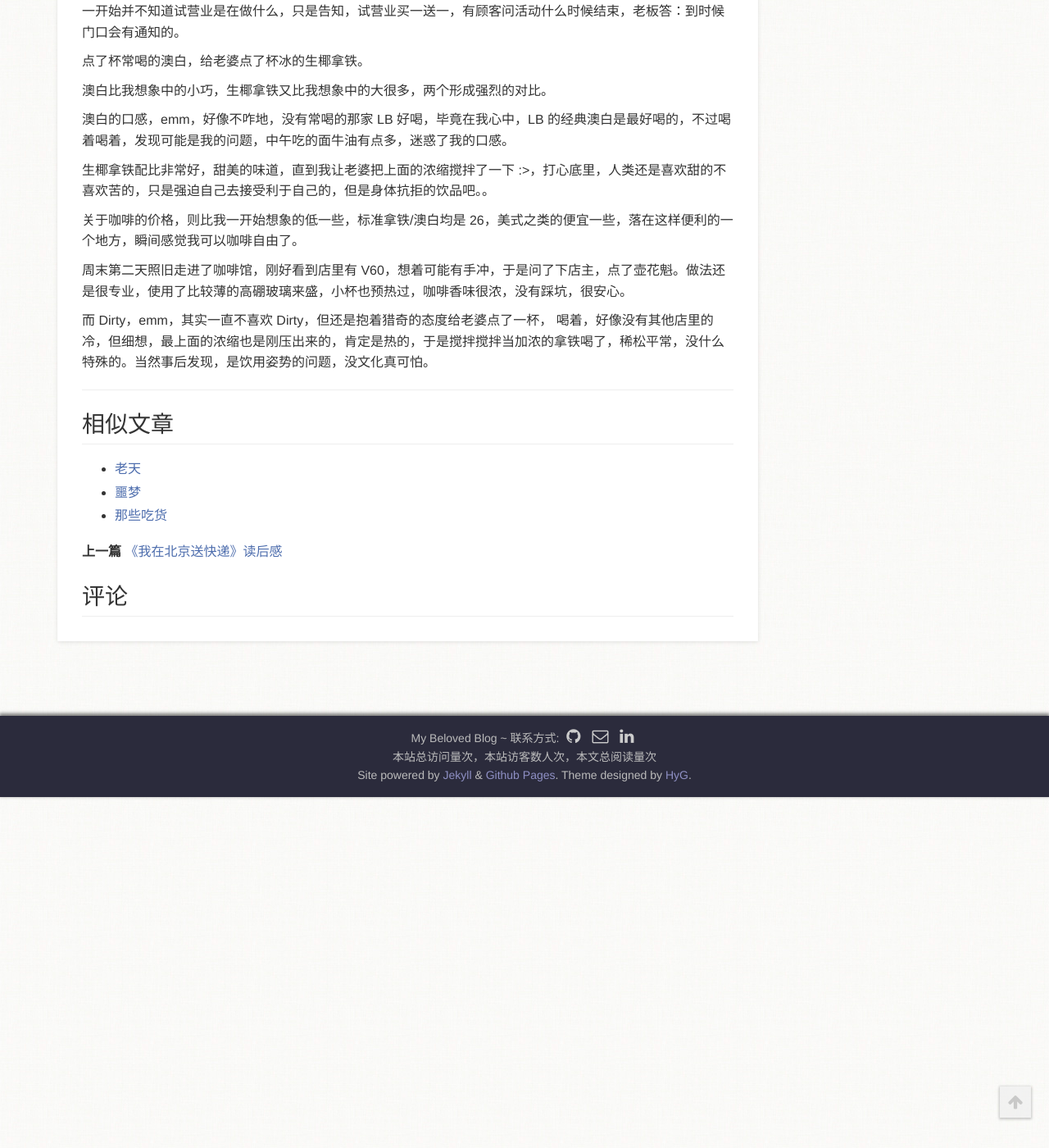
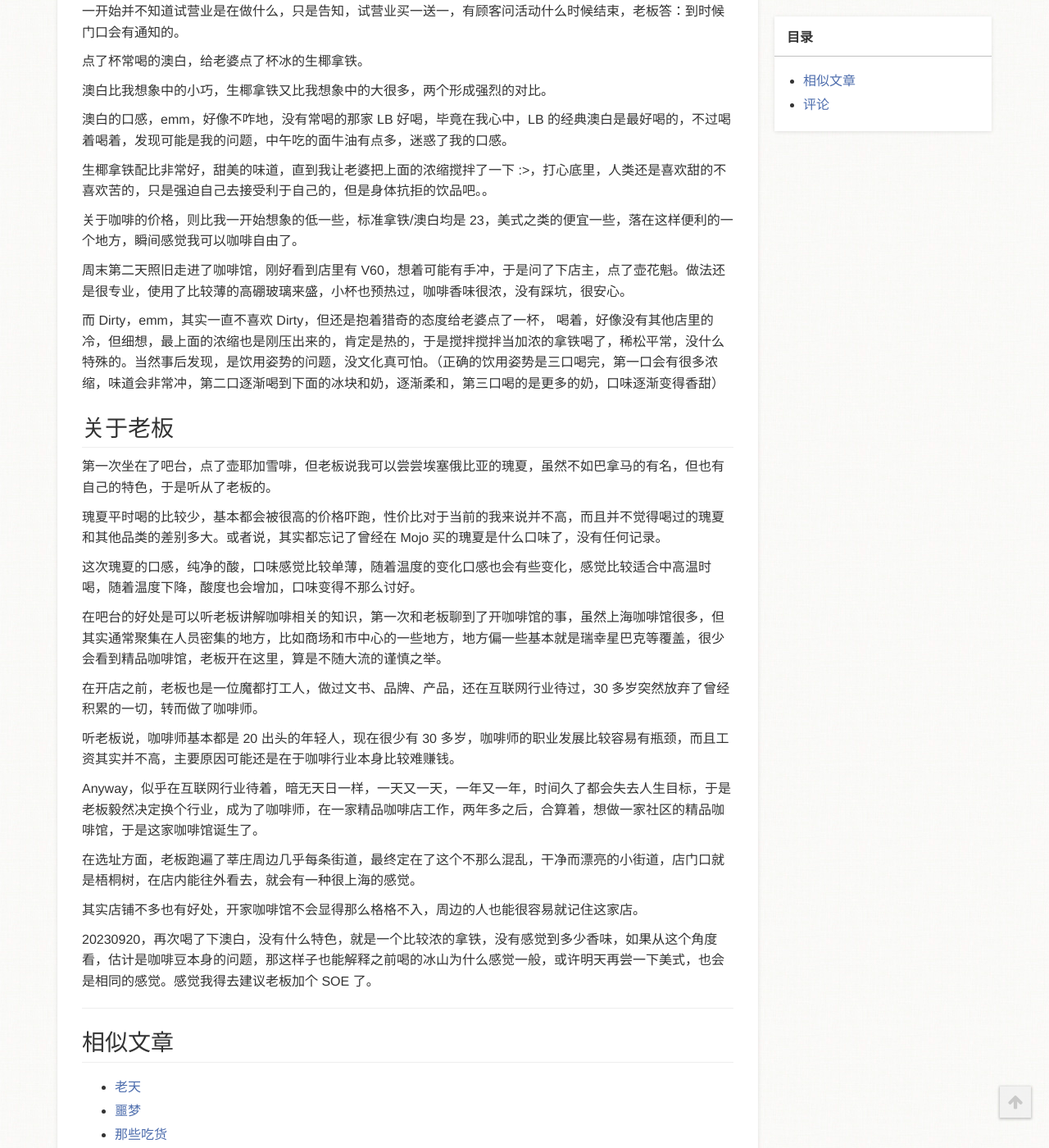
Before and after one commit to zm1990s/halfcoffee, a Jekyll site: the page built from _posts/2023-08-28-barista.markdown, in a window 1280 px wide and 1400 px high, scrolled down 880 px. Shown: the whole window at 82% size. Built offline with Jekyll 4.4.1, drawn with Linux system fonts in a browser that asks for light colours; comment, search, counter and statistics services are not loaded; a style sheet for code colours, icons or effects is not loaded; before the commit the page ends 1852 px from its top, so only the background shows below that; some of the changed text lies outside the part shown.

Commit message:
20230921

```diff
--- a/_posts/2023-08-28-barista.markdown
+++ b/_posts/2023-08-28-barista.markdown
@@ -20,7 +20,7 @@ typora-root-url: ../../halfcoffee
 
 周边虽然没多少烟火气，但有四个小区临近，还有一所小学和一所中学，所以其实人流还算多。周边虽然没有什么公司，但还是有一些打工人，早上来杯续命水，饭后来杯咖啡，稍作休息也挺正常。也偶尔会有外来的人，刚好可以在咖啡馆碰面谈谈商务。最后就是我这类零散的打工人，在家办公未免压抑，可以去咖啡馆换个环境办公。
 
-伴随着各种猜疑，偶尔路过店面就会瞄一眼，看店铺是不是开业了，有那么一天远远望见师傅还在安装灯，但室内有位女士在清扫，这可能就是老板吧，远远望去有些瘦小。店铺的装修风格我倒是很喜欢，素雅的简约风格，白色和浅木为主。
+伴随着各种猜疑，偶尔路过店面就会瞄一眼，看店铺是不是开业了，有那么一天远远望见师傅还在安装灯，但室内有位女士在清扫，这可能就是老板吧，远远望去有些瘦小。店铺的装修风格我倒是很喜欢，素雅的简约风格，白色和浅木为主，空间也挺大。
 
 ## 试营业
 
@@ -36,8 +36,32 @@ typora-root-url: ../../halfcoffee
 
 生椰拿铁配比非常好，甜美的味道，直到我让老婆把上面的浓缩搅拌了一下 :>，打心底里，人类还是喜欢甜的不喜欢苦的，只是强迫自己去接受利于自己的，但是身体抗拒的饮品吧。。
 
-关于咖啡的价格，则比我一开始想象的低一些，标准拿铁/澳白均是 26，美式之类的便宜一些，落在这样便利的一个地方，瞬间感觉我可以咖啡自由了。
+关于咖啡的价格，则比我一开始想象的低一些，标准拿铁/澳白均是 23，美式之类的便宜一些，落在这样便利的一个地方，瞬间感觉我可以咖啡自由了。
 
 周末第二天照旧走进了咖啡馆，刚好看到店里有 V60，想着可能有手冲，于是问了下店主，点了壶花魁。做法还是很专业，使用了比较薄的高硼玻璃来盛，小杯也预热过，咖啡香味很浓，没有踩坑，很安心。
 
-而 Dirty，emm，其实一直不喜欢 Dirty，但还是抱着猎奇的态度给老婆点了一杯， 喝着，好像没有其他店里的冷，但细想，最上面的浓缩也是刚压出来的，肯定是热的，于是搅拌搅拌当加浓的拿铁喝了，稀松平常，没什么特殊的。当然事后发现，是饮用姿势的问题，没文化真可怕。
+而 Dirty，emm，其实一直不喜欢 Dirty，但还是抱着猎奇的态度给老婆点了一杯， 喝着，好像没有其他店里的冷，但细想，最上面的浓缩也是刚压出来的，肯定是热的，于是搅拌搅拌当加浓的拿铁喝了，稀松平常，没什么特殊的。当然事后发现，是饮用姿势的问题，没文化真可怕。（正确的饮用姿势是三口喝完，第一口会有很多浓缩，味道会非常冲，第二口逐渐喝到下面的冰块和奶，逐渐柔和，第三口喝的是更多的奶，口味逐渐变得香甜）
+
+## 关于老板
+
+第一次坐在了吧台，点了壶耶加雪啡，但老板说我可以尝尝埃塞俄比亚的瑰夏，虽然不如巴拿马的有名，但也有自己的特色，于是听从了老板的。
+
+瑰夏平时喝的比较少，基本都会被很高的价格吓跑，性价比对于当前的我来说并不高，而且并不觉得喝过的瑰夏和其他品类的差别多大。或者说，其实都忘记了曾经在 Mojo 买的瑰夏是什么口味了，没有任何记录。
+
+这次瑰夏的口感，纯净的酸，口味感觉比较单薄，随着温度的变化口感也会有些变化，感觉比较适合中高温时喝，随着温度下降，酸度也会增加，口味变得不那么讨好。
+
+在吧台的好处是可以听老板讲解咖啡相关的知识，第一次和老板聊到了开咖啡馆的事，虽然上海咖啡馆很多，但其实通常聚集在人员密集的地方，比如商场和市中心的一些地方，地方偏一些基本就是瑞幸星巴克等覆盖，很少会看到精品咖啡馆，老板开在这里，算是不随大流的谨慎之举。
+
+在开店之前，老板也是一位魔都打工人，做过文书、品牌、产品，还在互联网行业待过，30 多岁突然放弃了曾经积累的一切，转而做了咖啡师。
+
+听老板说，咖啡师基本都是 20 出头的年轻人，现在很少有 30 多岁，咖啡师的职业发展比较容易有瓶颈，而且工资其实并不高，主要原因可能还是在于咖啡行业本身比较难赚钱。
+
+Anyway，似乎在互联网行业待着，暗无天日一样，一天又一天，一年又一年，时间久了都会失去人生目标，于是老板毅然决定换个行业，成为了咖啡师，在一家精品咖啡店工作，两年多之后，合算着，想做一家社区的精品咖啡馆，于是这家咖啡馆诞生了。
+
+在选址方面，老板跑遍了莘庄周边几乎每条街道，最终定在了这个不那么混乱，干净而漂亮的小街道，店门口就是梧桐树，在店内能往外看去，就会有一种很上海的感觉。
+
+其实店铺不多也有好处，开家咖啡馆不会显得那么格格不入，周边的人也能很容易就记住这家店。
+
+
+
+20230920，再次喝了下澳白，没有什么特色，就是一个比较浓的拿铁，没有感觉到多少香味，如果从这个角度看，估计是咖啡豆本身的问题，那这样子也能解释之前喝的冰山为什么感觉一般，或许明天再尝一下美式，也会是相同的感觉。感觉我得去建议老板加个 SOE 了。
```
Also changed, not shown: page/3碎碎念.md (+6 -0 lines).
